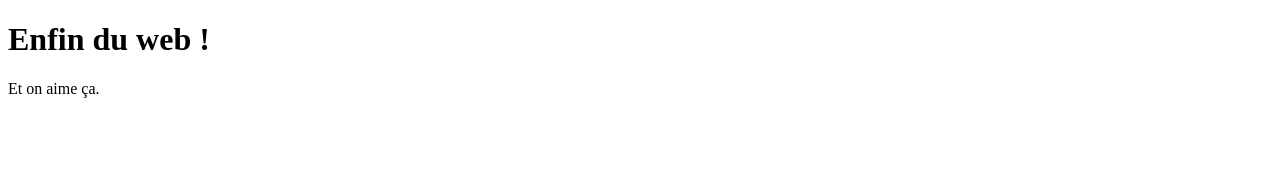
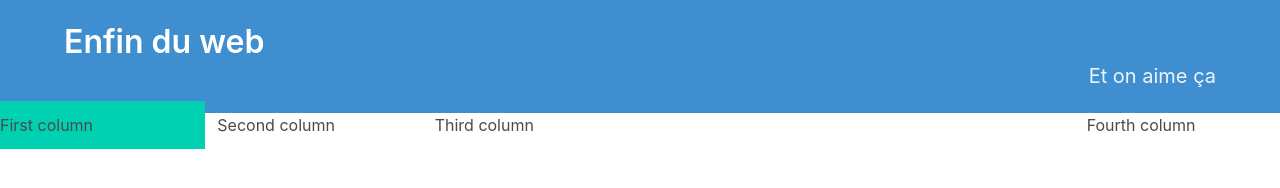
Before and after one commit to arousselotvi/monSuperSite, a plain HTML site: page index.html in a window 1280 px wide. Drawn offline with nearby package versions, Linux system fonts and the light colour scheme.

Commit message:
second cours

```diff
--- a/index.html
+++ b/index.html
@@ -1,11 +1,38 @@
 <!doctype html>
+
 <html>
 <head>
     <meta charset="utf-8" />
     <title>Maison page</title>
+
+    <link href="./bulma-0.7.1/css/bulma.css" rel="stylesheet">
 </head>
+
 <body>
-        <h1>Enfin du web !</h1>
-        <p>Et on aime ça.</p>
+<section class="hero is-info is-small">
+    <div class="hero-body">
+        <div class="container">
+
+            <h1 class="title">Enfin du web</h1>
+            <h2 class="subtitle has-text-right">Et on aime ça</h2>
+
+        </div>
+    </div>
+</section>
+
+<div class="columns">
+    <div class="column has-background-primary">
+        First column
+    </div>
+    <div class="column">
+        Second column
+    </div>
+    <div class="column is-half">
+        Third column
+    </div>
+    <div class="column">
+        Fourth column
+    </div>
+</div>
 </body>
 </html>
```
Lines whose indentation alone changed are shown as unchanged.
